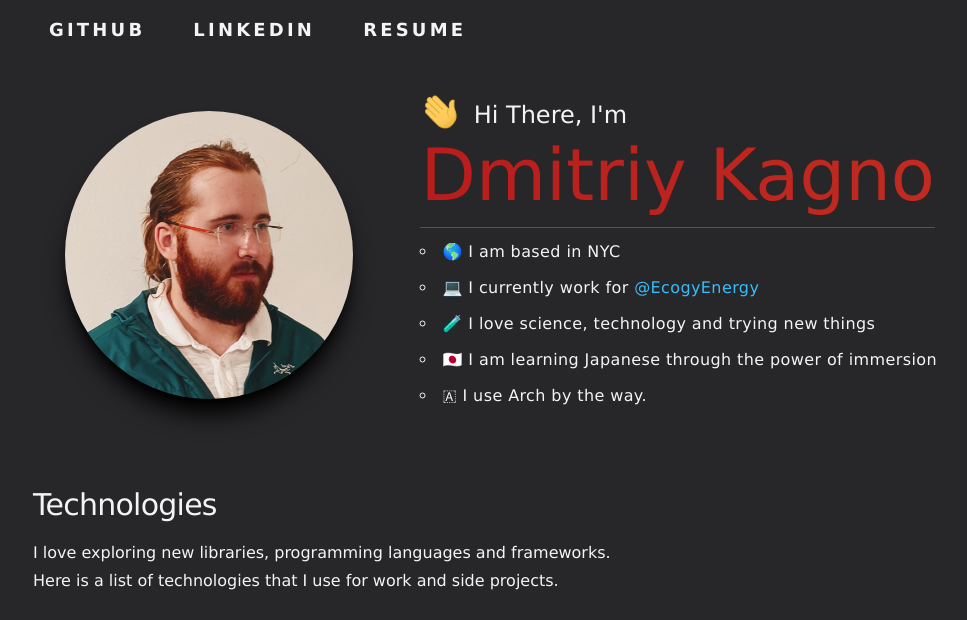
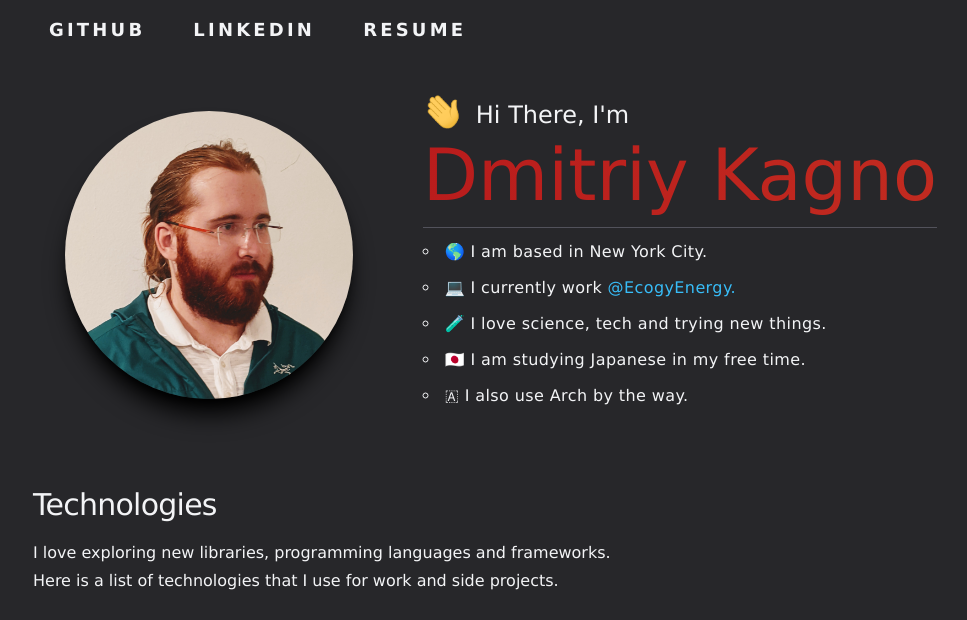
Before and after one commit to OrangeRed/OrangeRed, an Astro site: page / in a window 1280 px wide. Shown: the top 620 px of the page, without its empty margins (155-1122 px from the left). Built offline with nearby package versions, Linux system fonts and the light colour scheme; Astro itself is replaced by a stand-in of ours; some icons are missing.

Commit message:
chore: Update site data

```diff
--- a/src/Data.ts
+++ b/src/Data.ts
@@ -27,14 +27,14 @@ export const AVATAR = {
 export const ABOUT_ME = {
   name: "Dmitriy Kagno",
   description: [
-    "🌎 I am based in NYC",
-    "💻 I currently work for @EcogyEnergy",
-    "🧪 I love science, technology and trying new things",
-    "🇯🇵 I am learning Japanese through the power of immersion",
-    "🇦 I use Arch by the way.",
+    "🌎 I am based in New York City.",
+    "💻 I currently work @",
+    "🧪 I love science, tech and trying new things.",
+    "🇯🇵 I am studying Japanese in my free time.",
+    "🇦 I also use Arch by the way.",
   ],
   currentJob: {
-    name: "EcogyEnergy",
+    name: "EcogyEnergy.",
     url: "https://EcogyEnergy.com",
   },
 }
--- a/src/styles/global.css
+++ b/src/styles/global.css
@@ -14,11 +14,11 @@
 
 @layer utilities {
   .text-fill-transparent {
-    background-size: 1600%;
     -webkit-text-fill-color: transparent;
   }
 
   .animate-linear {
+    background-size: 1600%;
     animation: LinearPan 5s linear infinite;
     -moz-animation: LinearPan 5s linear infinite;
     -webkit-animation: LinearPan 5s linear infinite;
```
